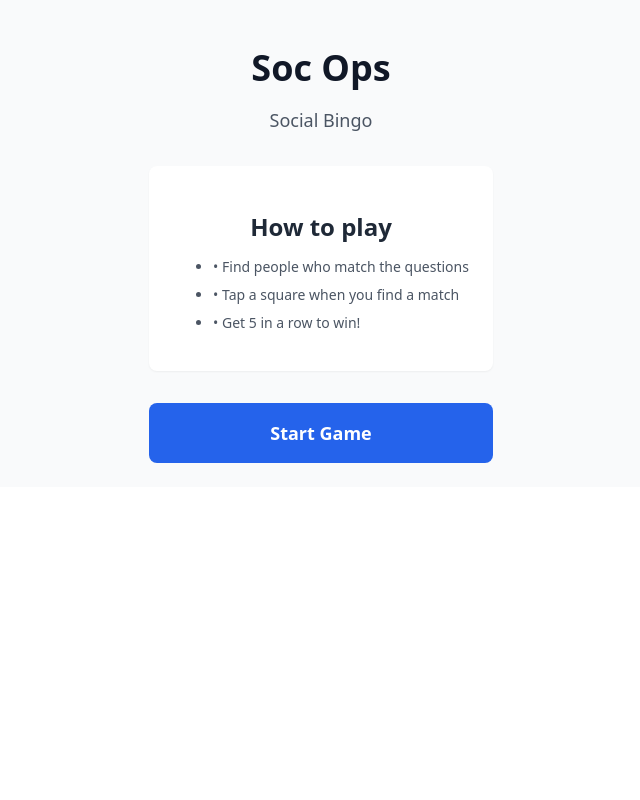
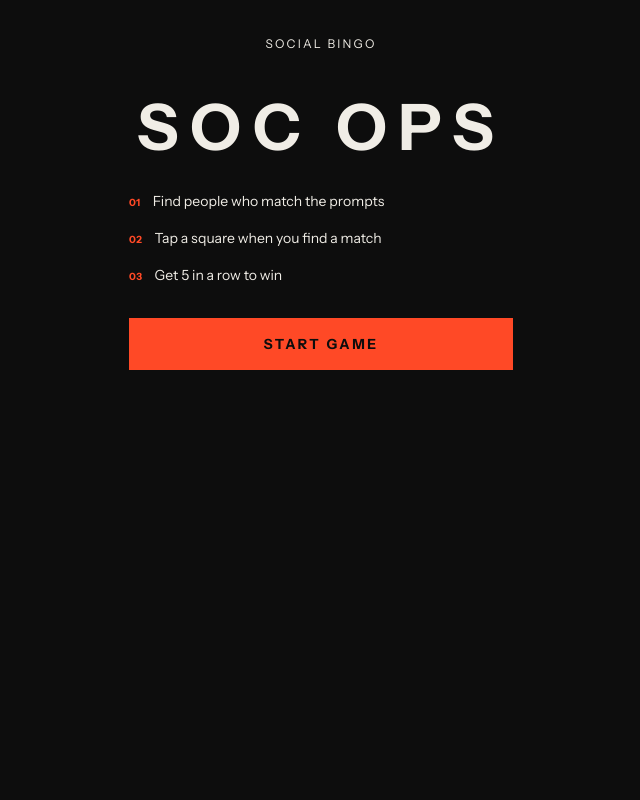
Before and after one commit to romaindelamare/my-soc-ops-python, a FastAPI app: page / in a window 1280 px wide. Shown: the whole page, without its empty margins (319-959 px from the left). Run offline with FastAPI, Linux system fonts and the light colour scheme.

Commit message:
change design

```diff
--- a/app/static/css/app.css
+++ b/app/static/css/app.css
@@ -1,3 +1,20 @@
+/* ==============================================
+   SOC OPS — Minimal Dark Design System
+   ============================================== */
+
+:root {
+    --bg:           #0D0D0D;
+    --surface:      #161616;
+    --surface-up:   #1f1f1f;
+    --fg:           #F0EDE6;
+    --muted:        #a8a8a2;
+    --border:       #2a2a28;
+    --accent:       #FF4926;
+    --accent-dim:   #df3b1d;
+    --font:         'Instrument Sans', system-ui, sans-serif;
+    --font-grid:    'DM Sans', system-ui, sans-serif;
+}
+
 html,
 body,
 #app {
@@ -6,11 +23,13 @@ body,
 }
 
 body {
-    font-family: system-ui, -apple-system, sans-serif;
+    font-family: var(--font);
+    background-color: var(--bg);
+    color: var(--fg);
     -webkit-tap-highlight-color: transparent;
 }
 
-/* Tailwind-like utility classes */
+/* ── Layout ── */
 .h-full { height: 100%; }
 .min-h-full { min-height: 100%; }
 .w-full { width: 100%; }
@@ -48,116 +67,156 @@ body {
 .mb-4 { margin-bottom: 1rem; }
 .mb-6 { margin-bottom: 1.5rem; }
 .mb-8 { margin-bottom: 2rem; }
+.mb-12 { margin-bottom: 3rem; }
+.mb-16 { margin-bottom: 4rem; }
+.mt-4 { margin-top: 1rem; }
 .mx-auto { margin-left: auto; margin-right: auto; }
 
-.bg-white { background-color: #ffffff; }
-.bg-gray-50 { background-color: #f9fafb; }
-.bg-gray-100 { background-color: #f3f4f6; }
-.bg-amber-100 { background-color: #fef3c7; }
-.bg-amber-200 { background-color: #fde68a; }
-.bg-accent { background-color: #2563eb; }
-.bg-marked { background-color: #dcfce7; }
-.bg-black\/50 { background-color: rgba(0, 0, 0, 0.5); }
+/* ── Colors (dark system) ── */
+.bg-white       { background-color: var(--surface); }
+.bg-gray-50     { background-color: var(--bg); }
+.bg-gray-100    { background-color: var(--surface); }
+.bg-surface     { background-color: var(--surface); }
+.bg-amber-100   { background-color: transparent; }
+.bg-amber-200   { background-color: var(--accent); }
+.bg-accent      { background-color: var(--accent); }
+.bg-marked      { background-color: var(--accent); }
+.bg-black\/50   { background-color: rgba(0, 0, 0, 0.88); }
 
-.text-white { color: #ffffff; }
-.text-gray-500 { color: #6b7280; }
-.text-gray-600 { color: #4b5563; }
-.text-gray-700 { color: #374151; }
-.text-gray-800 { color: #1f2937; }
-.text-gray-900 { color: #111827; }
-.text-green-600 { color: #16a34a; }
-.text-green-800 { color: #166534; }
-.text-amber-500 { color: #f59e0b; }
-.text-amber-800 { color: #92400e; }
-.text-amber-900 { color: #78350f; }
+.text-white     { color: var(--fg); }
+.text-gray-500  { color: var(--muted); }
+.text-gray-600  { color: var(--muted); }
+.text-gray-700  { color: var(--fg); }
+.text-gray-800  { color: var(--fg); }
+.text-gray-900  { color: var(--fg); }
+.text-green-600 { color: var(--accent); }
+.text-green-800 { color: var(--bg); }
+.text-amber-500 { color: var(--accent); }
+.text-amber-800 { color: var(--accent); }
+.text-amber-900 { color: var(--bg); }
+.text-accent    { color: var(--accent); }
+.text-dark      { color: var(--bg); }
+.text-muted     { color: var(--muted); }
 
-.text-xs { font-size: 0.75rem; line-height: 1rem; }
-.text-sm { font-size: 0.875rem; line-height: 1.25rem; }
-.text-lg { font-size: 1.125rem; line-height: 1.75rem; }
-.text-3xl { font-size: 1.875rem; line-height: 2.25rem; }
-.text-4xl { font-size: 2.25rem; line-height: 2.5rem; }
-.text-5xl { font-size: 3rem; line-height: 1; }
+/* ── Typography ── */
+.text-xs      { font-size: 0.75rem;  line-height: 1rem; }
+.text-sm      { font-size: 0.875rem; line-height: 1.25rem; }
+.text-lg      { font-size: 1.125rem; line-height: 1.75rem; }
+.text-3xl     { font-size: 1.875rem; line-height: 2.25rem; }
+.text-4xl     { font-size: 2.25rem;  line-height: 2.5rem; }
+.text-5xl     { font-size: 3rem;     line-height: 1; }
+.text-display { font-size: 4rem;     line-height: 1; }
 
-.font-semibold { font-weight: 600; }
-.font-bold { font-weight: 700; }
+.font-semibold  { font-weight: 600; }
+.font-bold      { font-weight: 700; }
+.font-extrabold { font-weight: 800; }
 
 .text-center { text-align: center; }
-.text-left { text-align: left; }
+.text-left   { text-align: left; }
 
-.border { border-width: 1px; }
-.border-b { border-bottom-width: 1px; }
-.border-gray-200 { border-color: #e5e7eb; }
-.border-gray-300 { border-color: #d1d5db; }
-.border-amber-400 { border-color: #fbbf24; }
-.border-marked-border { border-color: #22c55e; }
+.uppercase        { text-transform: uppercase; }
+.tracking-wide    { letter-spacing: 0.08em; }
+.tracking-widest  { letter-spacing: 0.18em; }
+.leading-tight    { line-height: 1.25; }
 
-.rounded { border-radius: 0.25rem; }
-.rounded-lg { border-radius: 0.5rem; }
-.rounded-xl { border-radius: 0.75rem; }
+.list-none { list-style: none; padding-left: 0; margin: 0; }
+.font-grid { font-family: var(--font-grid); }
 
-.shadow-sm { box-shadow: 0 1px 2px 0 rgba(0, 0, 0, 0.05); }
-.shadow-xl { box-shadow: 0 20px 25px -5px rgba(0, 0, 0, 0.1), 0 10px 10px -5px rgba(0, 0, 0, 0.04); }
+/* Numbered rule item: accent counter + body text */
+.rule-item {
+    display: flex;
+    align-items: baseline;
+    gap: 0.75rem;
+}
+.rule-item__n {
+    font-size: 0.625rem;
+    font-weight: 700;
+    color: var(--accent);
+    letter-spacing: 0.05em;
+    flex-shrink: 0;
+    line-height: 1.4;
+}
+.rule-item__text {
+    color: var(--fg);
+    font-size: 0.875rem;
+    line-height: 1.5;
+}
+
+/* ── Borders ── */
+.border   { border-width: 1px; border-style: solid; }
+.border-b { border-bottom-width: 1px; border-bottom-style: solid; }
+.border-gray-200    { border-color: var(--border); }
+.border-gray-300    { border-color: var(--border); }
+.border-amber-400   { border-color: var(--accent); }
+.border-marked-border { border-color: var(--accent); }
+
+/* ── Border radius — sharp ── */
+.rounded    { border-radius: 0; }
+.rounded-lg { border-radius: 0; }
+.rounded-xl { border-radius: 0; }
+
+/* ── Shadows — removed ── */
+.shadow-sm { box-shadow: none; }
+.shadow-xl { box-shadow: none; }
 
 .space-y-2 > * + * { margin-top: 0.5rem; }
 
-.fixed { position: fixed; }
+/* ── Position ── */
+.fixed    { position: fixed; }
 .absolute { position: absolute; }
 .relative { position: relative; }
-.inset-0 { top: 0; right: 0; bottom: 0; left: 0; }
-.top-0\.5 { top: 0.125rem; }
+.inset-0  { top: 0; right: 0; bottom: 0; left: 0; }
+.top-0\.5   { top: 0.125rem; }
 .right-0\.5 { right: 0.125rem; }
-
 .z-50 { z-index: 50; }
 
-.aspect-square { aspect-ratio: 1 / 1; }
+/* ── Sizing ── */
+.aspect-square    { aspect-ratio: 1 / 1; }
+.min-h-\[60px\]  { min-height: 60px; }
 
-.select-none { user-select: none; }
+/* ── Misc ── */
+.select-none    { user-select: none; }
+.wrap-break-word { word-break: break-word; }
+.hyphens-auto   { hyphens: auto; }
 
-.transition-all { transition-property: all; transition-timing-function: cubic-bezier(0.4, 0, 0.2, 1); transition-duration: 150ms; }
-.transition-colors { transition-property: color, background-color, border-color; transition-timing-function: cubic-bezier(0.4, 0, 0.2, 1); transition-duration: 150ms; }
+/* ── Transitions ── */
+.transition-all    { transition-property: background-color, color, border-color, transform; transition-timing-function: cubic-bezier(0.4, 0, 0.2, 1); transition-duration: 100ms; }
+.transition-colors { transition-property: color, background-color, border-color; transition-timing-function: cubic-bezier(0.4, 0, 0.2, 1); transition-duration: 100ms; }
 .duration-150 { transition-duration: 150ms; }
 
-button:active .active\:bg-gray-100 { background-color: #f3f4f6; }
-button:active .active\:bg-accent-light { background-color: #3b82f6; }
+.active\:bg-gray-100:active    { background-color: var(--surface-up); }
+.active\:bg-accent-light:active { background-color: var(--accent-dim); }
 
 button {
     cursor: pointer;
     border: none;
     background: none;
     font: inherit;
+    font-family: var(--font);
 }
 
 button:disabled {
     cursor: default;
 }
 
-.wrap-break-word {
-    word-break: break-word;
+/* ── Staggered entrance animations ── */
+@keyframes fadeSlideUp {
+    from { opacity: 0; transform: translateY(14px); }
+    to   { opacity: 1; transform: translateY(0); }
 }
 
-.hyphens-auto {
-    hyphens: auto;
+.fade-in-1 { opacity: 0; animation: fadeSlideUp 0.45s ease-out forwards; animation-delay: 0s; }
+.fade-in-2 { opacity: 0; animation: fadeSlideUp 0.45s ease-out forwards; animation-delay: 0.09s; }
+.fade-in-3 { opacity: 0; animation: fadeSlideUp 0.45s ease-out forwards; animation-delay: 0.18s; }
+.fade-in-4 { opacity: 0; animation: fadeSlideUp 0.45s ease-out forwards; animation-delay: 0.27s; }
+
+/* ── Modal slide-up ── */
+@keyframes slideUp {
+    from { opacity: 0; transform: translateY(48px); }
+    to   { opacity: 1; transform: translateY(0); }
 }
 
-.leading-tight {
-    line-height: 1.25;
-}
+.slide-up { animation: slideUp 0.35s cubic-bezier(0.16, 1, 0.3, 1) both; }
 
-.min-h-\[60px\] {
-    min-height: 60px;
-}
-
-@keyframes bounce {
-    0%, 100% {
-        transform: translateY(-25%);
-        animation-timing-function: cubic-bezier(0.8, 0, 1, 1);
-    }
-    50% {
-        transform: translateY(0);
-        animation-timing-function: cubic-bezier(0, 0, 0.2, 1);
-    }
-}
-
-.animate-\[bounce_0\.5s_ease-out\] {
-    animation: bounce 0.5s ease-out;
-}
+/* backward-compat: old bounce class → slide-up */
+.animate-\[bounce_0\.5s_ease-out\] { animation: slideUp 0.35s cubic-bezier(0.16, 1, 0.3, 1) both; }
--- a/app/templates/base.html
+++ b/app/templates/base.html
@@ -3,8 +3,11 @@
 <head>
 <meta charset="utf-8">
     <meta name="viewport" content="width=device-width, initial-scale=1.0, maximum-scale=1.0, user-scalable=no">
-    <meta name="theme-color" content="#2563eb">
-    <meta name="description" content="Social Bingo - Find people who match the questions!">
+    <meta name="theme-color" content="#0D0D0D">
+    <meta name="description" content="Soc Ops — Social Bingo for teams">
+    <link rel="preconnect" href="https://fonts.googleapis.com">
+    <link rel="preconnect" href="https://fonts.gstatic.com" crossorigin>
+    <link href="https://fonts.googleapis.com/css2?family=Instrument+Sans:ital,wght@0,400;0,500;0,600;0,700;1,400&family=DM+Sans:wght@400;500&display=swap" rel="stylesheet">
     <title>Soc Ops - Social Bingo</title>
     <link rel="stylesheet" href="{{ url_for('static', path='css/app.css') }}">
     <link rel="icon" type="image/png" href="{{ url_for('static', path='favicon.png') }}">
--- a/app/templates/components/start_screen.html
+++ b/app/templates/components/start_screen.html
@@ -1,23 +1,29 @@
 <div id="game-container">
 <div class="flex flex-col items-center justify-center min-h-full p-6 bg-gray-50">
-    <div class="text-center max-w-sm">
-        <h1 class="text-4xl font-bold text-gray-900 mb-2">Soc Ops</h1>
-        <p class="text-lg text-gray-600 mb-8">Social Bingo</p>
+    <div class="text-center max-w-sm w-full">
+        <p class="text-xs uppercase tracking-widest mb-4 fade-in-1" style="color:var(--fg)">Social Bingo</p>
+        <h1 class="text-display font-extrabold uppercase tracking-widest mb-8 fade-in-2">Soc Ops</h1>
 
-        <div class="bg-white rounded-lg p-6 shadow-sm border border-gray-200 mb-8">
-            <h2 class="font-semibold text-gray-800 mb-3">How to play</h2>
-            <ul class="text-left text-gray-600 text-sm space-y-2">
-                <li>• Find people who match the questions</li>
-                <li>• Tap a square when you find a match</li>
-                <li>• Get 5 in a row to win!</li>
-            </ul>
-        </div>
+        <ul class="list-none text-left mb-16 fade-in-3">
+            <li class="rule-item mb-4">
+                <span class="rule-item__n">01</span>
+                <span class="rule-item__text">Find people who match the prompts</span>
+            </li>
+            <li class="rule-item mb-4">
+                <span class="rule-item__n">02</span>
+                <span class="rule-item__text">Tap a square when you find a match</span>
+            </li>
+            <li class="rule-item mb-8">
+                <span class="rule-item__n">03</span>
+                <span class="rule-item__text">Get 5 in a row to win</span>
+            </li>
+        </ul>
 
         <button
             hx-post="/start"
             hx-target="#game-container"
             hx-swap="outerHTML"
-            class="w-full bg-accent text-white font-semibold py-4 px-8 rounded-lg text-lg active:bg-accent-light transition-colors">
+            class="w-full bg-accent text-dark font-bold py-4 px-8 text-sm uppercase tracking-widest fade-in-4 active:bg-accent-light transition-colors">
             Start Game
         </button>
     </div>
```
Also changed, not shown: app/templates/components/bingo_board.html (+7 -10 lines), app/templates/components/bingo_modal.html (+4 -5 lines), app/templates/components/game_screen.html (+6 -11 lines), tests/test_api.py (+3 -3 lines), .github/copilot-instructions.md.
